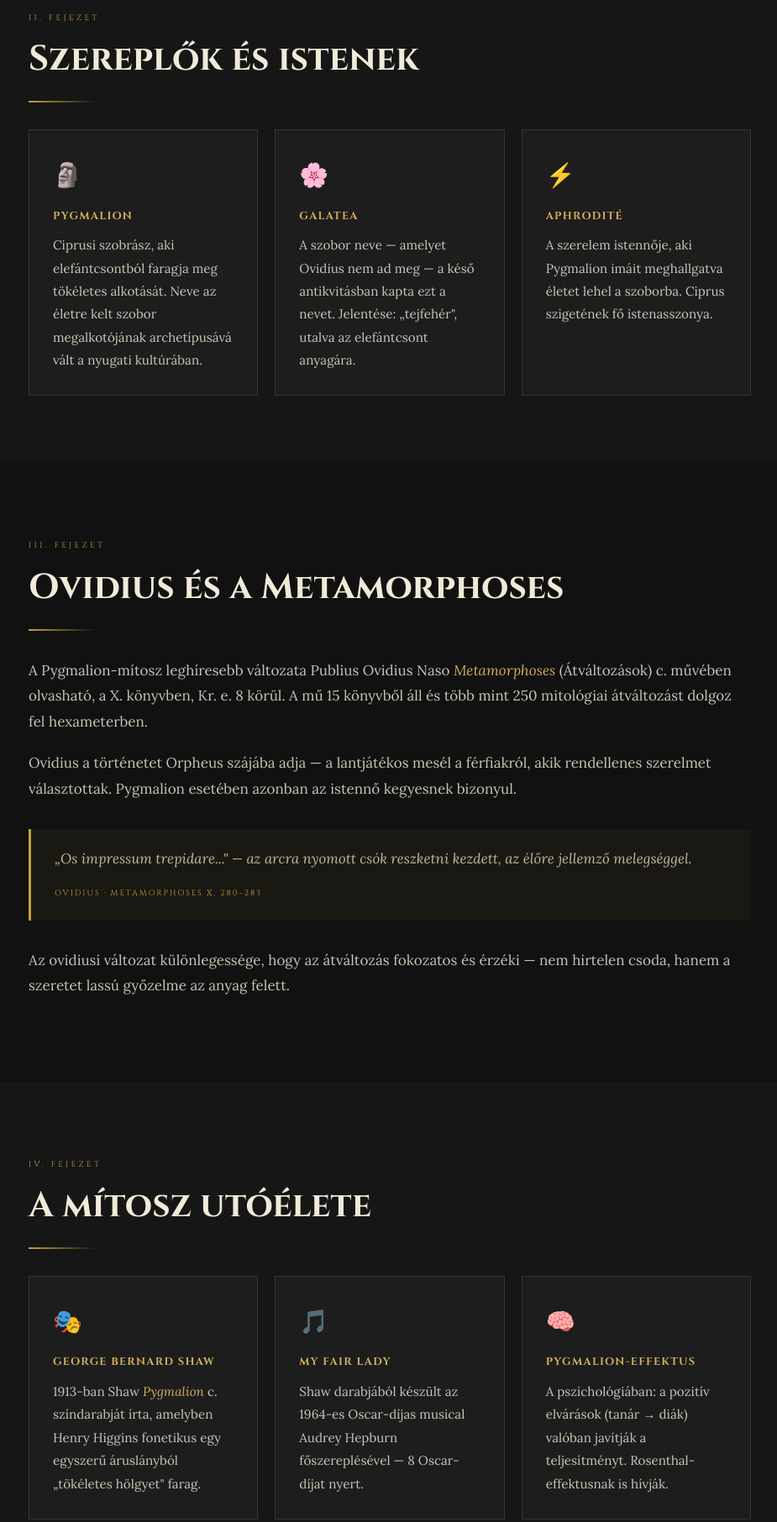
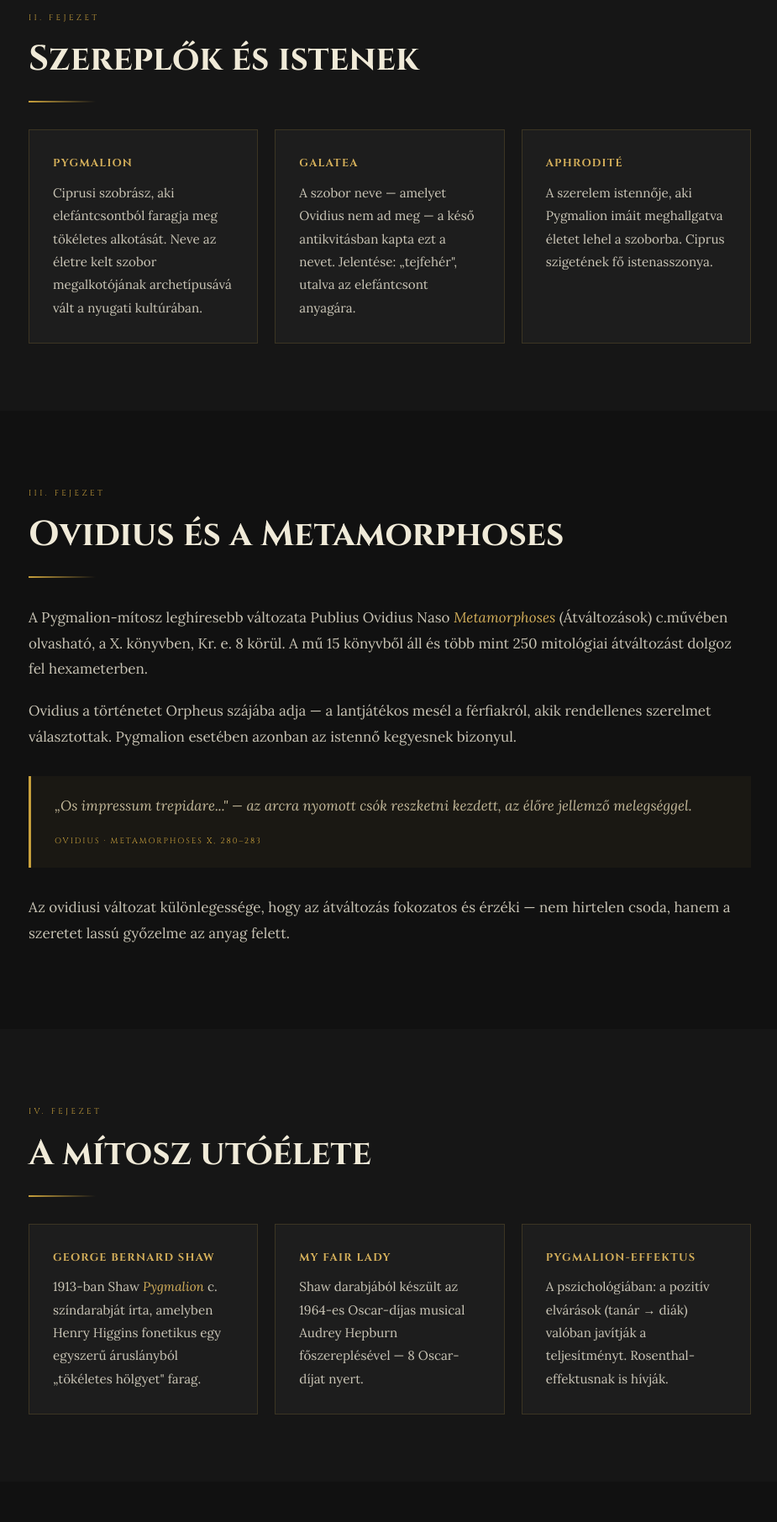
Before and after one commit to Shadowesi/Pigmoliom, a plain HTML site: page index.html in a window 1280 px wide. Shown: the part 1781-3593 px from the top of the page at 84% size, without its empty margins (176-1101 px from the left). Drawn offline with Linux system fonts and the light colour scheme.

Commit message:
Update index.html

```diff
--- a/index.html
+++ b/index.html
@@ -9,7 +9,6 @@
 </head>
 <body>
 
-  <!-- HERO -->
   <header class="hero">
     <div class="hero-content">
       <p class="label">Görög mitológia · Ovidius</p>
@@ -19,7 +18,6 @@
     </div>
   </header>
 
-  <!-- NAV -->
   <nav>
     <a href="#tortenet">Történet</a>
     <a href="#szereplok">Szereplők</a>
@@ -28,7 +26,6 @@
     <a href="#kviz">Kvíz</a>
   </nav>
 
-  <!-- SECTION 1 -->
   <section id="tortenet" class="section">
     <div class="container">
       <span class="section-tag">I. fejezet</span>
@@ -36,18 +33,15 @@
       <div class="divider"></div>
       <p>Pygmalion ciprusi szobrász volt, aki megundorodva a nők erkölcstelenségétől fogadta, hogy soha nem házasodik meg. Ehelyett egész életét a művészetnek szentelte, és elefántcsontból megalkotta az életének legszebb alkotását: egy tökéletes nőalakot, amelynek szépsége felülmúlta minden halandó nőét.</p>
       <p>Az alkotás olyan mesterien sikerült, hogy maga a szobrász sem tudott ellenállni szépségének. Lassan beleszeretett saját szobrába — ruhákat hozott neki, ékszereket ajándékozott, és úgy bánt vele, mintha élő lény lett volna.</p>
-
       <blockquote>
         <p>„Ars adeo latet arte sua" — a művészet annyira elrejti önmagát a saját mesterségében.</p>
         <cite>Ovidius · Metamorphoses X, 252</cite>
       </blockquote>
-
       <p>Aphrodité ünnepén Pygmalion az istennő oltárához járult, és félénken kért egy feleséget — olyat, aki hasonlít az elefántcsont szoborra. Az istennő megértette igazi kérését, és háromszor lobbantotta fel az oltár lángját.</p>
       <p>Mikor Pygmalion hazatért és megcsókolta a szobrot, ajkai melegséget éreztek. A márvány engedett, a test megpuhult, mint a viasz a napon — Galatea életre kelt.</p>
     </div>
   </section>
 
-  <!-- SECTION 2 -->
   <section id="szereplok" class="section alt">
     <div class="container">
       <span class="section-tag">II. fejezet</span>
@@ -55,17 +49,14 @@
       <div class="divider"></div>
       <div class="cards">
         <div class="card">
-          <div class="card-icon">🗿</div>
           <h3>Pygmalion</h3>
           <p>Ciprusi szobrász, aki elefántcsontból faragja meg tökéletes alkotását. Neve az életre kelt szobor megalkotójának archetípusává vált a nyugati kultúrában.</p>
         </div>
         <div class="card">
-          <div class="card-icon">🌸</div>
           <h3>Galatea</h3>
           <p>A szobor neve — amelyet Ovidius nem ad meg — a késő antikvitásban kapta ezt a nevet. Jelentése: „tejfehér", utalva az elefántcsont anyagára.</p>
         </div>
         <div class="card">
-          <div class="card-icon">⚡</div>
           <h3>Aphrodité</h3>
           <p>A szerelem istennője, aki Pygmalion imáit meghallgatva életet lehel a szoborba. Ciprus szigetének fő istenasszonya.</p>
         </div>
@@ -73,13 +64,12 @@
     </div>
   </section>
 
-  <!-- SECTION 3 -->
   <section id="ovidius" class="section">
     <div class="container">
       <span class="section-tag">III. fejezet</span>
       <h2>Ovidius és a Metamorphoses</h2>
       <div class="divider"></div>
-      <p>A Pygmalion-mítosz leghíresebb változata Publius Ovidius Naso <em>Metamorphoses</em> (Átváltozások) c. művében olvasható, a X. könyvben, Kr. e. 8 körül. A mű 15 könyvből áll és több mint 250 mitológiai átváltozást dolgoz fel hexameterben.</p>
+      <p>A Pygmalion-mítosz leghíresebb változata Publius Ovidius Naso <em>Metamorphoses</em> (Átváltozások) c.művében olvasható, a X. könyvben, Kr. e. 8 körül. A mű 15 könyvből áll és több mint 250 mitológiai átváltozást dolgoz fel hexameterben.</p>
       <p>Ovidius a történetet Orpheus szájába adja — a lantjátékos mesél a férfiakról, akik rendellenes szerelmet választottak. Pygmalion esetében azonban az istennő kegyesnek bizonyul.</p>
       <blockquote>
         <p>„Os impressum trepidare..." — az arcra nyomott csók reszketni kezdett, az élőre jellemző melegséggel.</p>
@@ -89,7 +79,6 @@
     </div>
   </section>
 
-  <!-- SECTION 4 -->
   <section id="utelet" class="section alt">
     <div class="container">
       <span class="section-tag">IV. fejezet</span>
@@ -97,17 +86,14 @@
       <div class="divider"></div>
       <div class="cards">
         <div class="card">
-          <div class="card-icon">🎭</div>
           <h3>George Bernard Shaw</h3>
           <p>1913-ban Shaw <em>Pygmalion</em> c. színdarabját írta, amelyben Henry Higgins fonetikus egy egyszerű áruslányból „tökéletes hölgyet" farag.</p>
         </div>
         <div class="card">
-          <div class="card-icon">🎵</div>
           <h3>My Fair Lady</h3>
           <p>Shaw darabjából készült az 1964-es Oscar-díjas musical Audrey Hepburn főszereplésével — 8 Oscar-díjat nyert.</p>
         </div>
         <div class="card">
-          <div class="card-icon">🧠</div>
           <h3>Pygmalion-effektus</h3>
           <p>A pszichológiában: a pozitív elvárások (tanár → diák) valóban javítják a teljesítményt. Rosenthal-effektusnak is hívják.</p>
         </div>
@@ -115,20 +101,18 @@
     </div>
   </section>
 
-  <!-- QUIZ -->
   <section id="kviz" class="section">
     <div class="container">
       <span class="section-tag">Tudásteszt</span>
       <h2>Pygmalion kvíz</h2>
       <div class="divider"></div>
       <p class="quiz-intro">Tíz kérdés a mítoszról, Ovidiusról és az utókorról. Mennyit tudsz?</p>
-
       <div class="quiz-box">
         <div id="quiz-ui">
           <div class="quiz-header">
             <span id="q-counter">1 / 10</span>
             <div class="progress-bar"><div class="progress-fill" id="q-bar" style="width:10%"></div></div>
-            <span id="q-score">✦ 0</span>
+            <span id="q-score">0 pont</span>
           </div>
           <p class="q-num" id="q-num">1. kérdés</p>
           <p class="q-text" id="q-text"></p>
@@ -138,11 +122,10 @@
             <button id="btn-next" class="btn-next hidden">Következő →</button>
           </div>
         </div>
-
         <div id="quiz-result" class="result hidden">
           <p class="result-score" id="final-score">0/10</p>
           <p class="result-msg" id="result-msg"></p>
-          <button onclick="restartQuiz()" class="btn-retry">↺ Újra próbálom</button>
+          <button onclick="restartQuiz()" class="btn-retry">Újra próbálom</button>
         </div>
       </div>
     </div>
@@ -152,6 +135,6 @@
     <p>Pygmalion · Görög mitológia · Ovidius Metamorphoses X</p>
   </footer>
 
-  <script src="quiz.js"></script>
+  <script src="script.js"></script>
 </body>
 </html>
```
